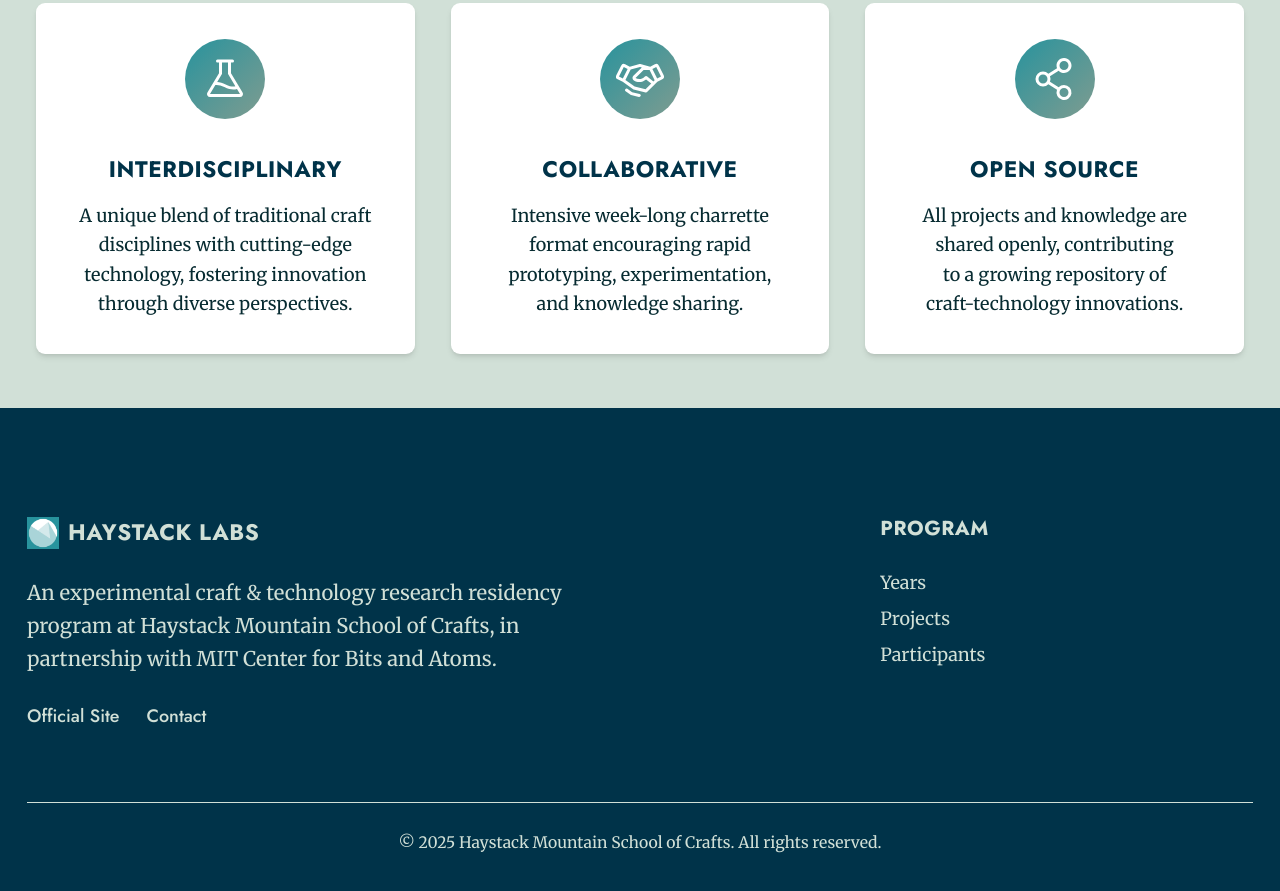
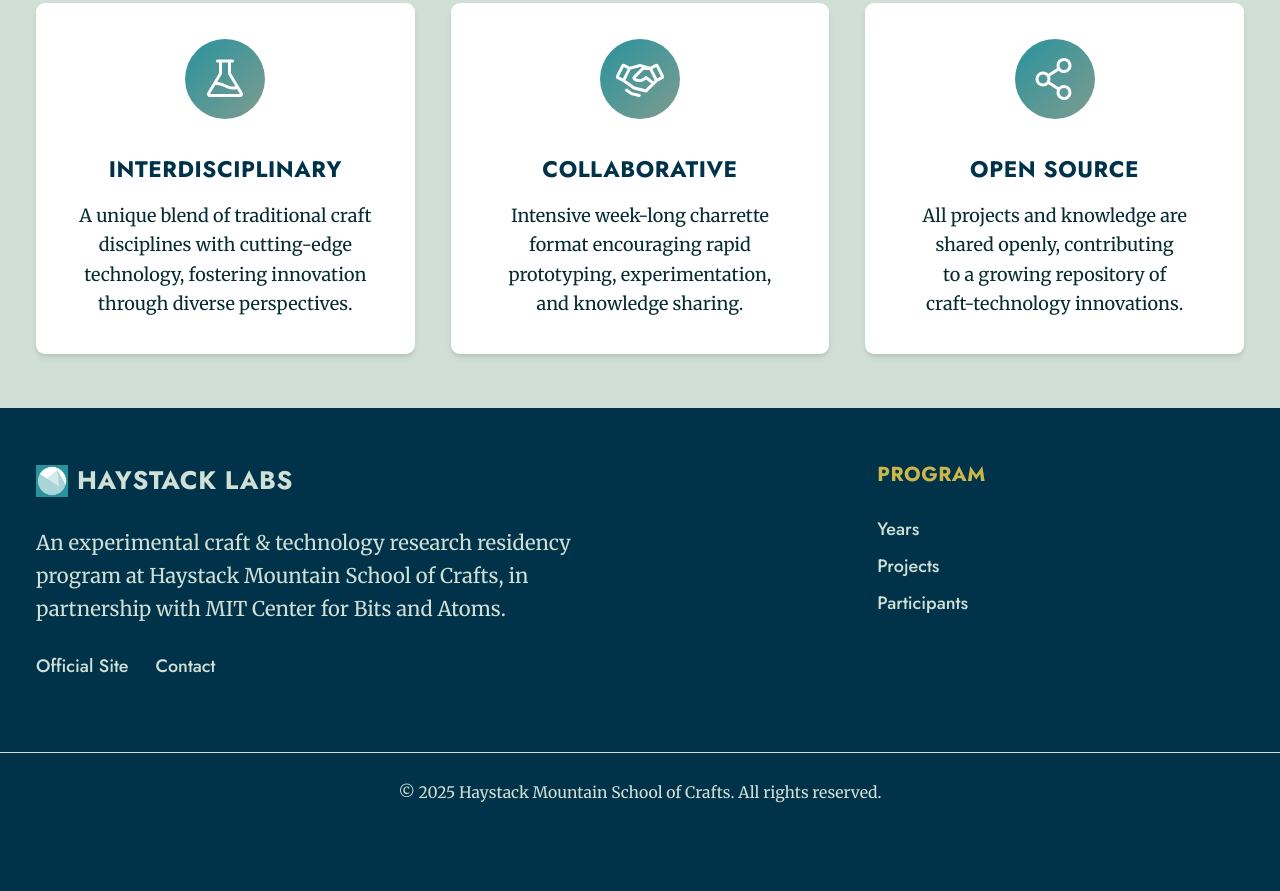
Before and after one commit to jamesrutter/haystack-labs, an Astro site in the folder website/: page / in a window 1280 px wide. Shown: the part 1369-2260 px from the top of the page. After the commit the page ends 2229 px from the top, so only its background shows below. Built offline with nearby package versions, Linux system fonts and the light colour scheme; Astro itself is replaced by a stand-in of ours.

Commit message:
refactor footer and header
greatly simplify the styling

```diff
--- a/website/src/layouts/footer.astro
+++ b/website/src/layouts/footer.astro
@@ -1,157 +1,122 @@
-<footer>
-  <div class="footer__container">
-    <div class="footer__content">
-      <div class="footer__brand">
-        <div class="footer__logo">
-          <span class="footer__logo-icon"
-            ><img src="/logo-icon.png" height="32px" /></span
-          >
-          <span class="footer__logo-text">HAYSTACK LABS</span>
+<footer class="section">
+  <div class="wrapper">
+    <section>
+      <article class="brand">
+        <div class="logo">
+          <span class="icon"><img src="/logo-icon.png" height="32px" /></span>
+          <span class="text">HAYSTACK LABS</span>
         </div>
-        <p class="footer__description">
+        <p class="description">
           An experimental craft & technology research residency program at
           Haystack Mountain School of Crafts, in partnership with MIT Center for
           Bits and Atoms.
         </p>
-        <div class="footer__links">
-          <a href="https://haystack-mtn.org" class="footer__link"
-            >Official Site</a
-          >
-          <a href="mailto:fablab@haystack-mtn.org" class="footer__link"
-            >Contact</a
-          >
+        <div class="links">
+          <a href="https://haystack-mtn.org">Official Site</a>
+          <a href="mailto:fablab@haystack-mtn.org">Contact</a>
         </div>
+      </article>
+
+      <article>
+        <h3 class="title">PROGRAM</h3>
+        <ul>
+          <li><a href="/years">Years</a></li>
+          <li><a href="/projects">Projects</a></li>
+          <li>
+            <a href="/participants">Participants</a>
+          </li>
+        </ul>
+      </article>
+    </section>
   </div>
 
-      <div class="footer__section">
-        <h3 class="footer__section-title">PROGRAM</h3>
-        <ul class="footer__section-list">
-          <li><a href="/years" class="footer__section-link">Years</a></li>
-          <li><a href="/projects" class="footer__section-link">Projects</a></li>
-          <li>
-            <a href="/participants" class="footer__section-link">Participants</a
-            >
-          </li>
-        </ul>
-      </div>
-    </div>
-
-    <div class="footer__bottom">
-      <p class="footer__copyright">
+  <div class="bottom">
+    <p class="copyright">
       © 2025 Haystack Mountain School of Crafts. All rights reserved.
     </p>
-    </div>
   </div>
 </footer>
 
 <style>
-  .footer__container {
-    max-width: var(--container-7xl);
-    margin-inline: auto;
-    padding: var(--space-4xl) var(--space-lg) var(--space-xl);
-  }
-
-  .footer__content {
+  section {
     display: grid;
     grid-template-columns: 2fr 1fr;
     gap: var(--space-4xl);
     margin-bottom: var(--space-3xl);
   }
 
-  .footer__brand {
+  .brand {
     max-width: 600px;
-  }
-
-  .footer__logo {
+    .logo {
       display: flex;
       align-items: center;
       gap: var(--space-sm);
       margin-bottom: var(--space-lg);
       font-family: var(--font-family-display);
       font-weight: var(--font-weight-bold);
-    font-size: var(--font-size-lg);
+      font-size: var(--font-size-xl);
       letter-spacing: var(--letter-spacing-wide);
     }
-
-  .footer__logo-icon {
-    color: var(--color-primary);
-    font-size: var(--font-size-xl);
-  }
-
-  .footer__logo-text {
-    text-transform: uppercase;
-  }
-
-  .footer__description {
+    .description {
+      text-align: left;
       font-size: var(--font-size-base);
       line-height: var(--line-height-relaxed);
       margin-bottom: var(--space-lg);
       color: var(--color-text-primary-dark);
       text-wrap: balance;
     }
+  }
 
-  .footer__links {
+  .links {
     display: flex;
     gap: var(--space-lg);
   }
 
-  .footer__link {
+  a {
     font-family: var(--font-family-display);
     font-weight: var(--font-weight-medium);
     text-decoration: none;
     color: var(--color-text-primary-dark);
     transition: var(--transition-fast);
+    &:hover {
+      color: var(--color-primary);
+    }
   }
 
-  .footer__link:hover {
-    color: var(--color-primary);
-  }
-
-  .footer__section-title {
+  .title {
     font-family: var(--font-family-display);
     font-weight: var(--font-weight-bold);
     font-size: var(--font-size-base);
     text-transform: uppercase;
     letter-spacing: var(--letter-spacing-wide);
     margin-bottom: var(--space-lg);
-    color: var(--color-text-primary-dark);
+    color: var(--color-golden-yellow);
   }
 
-  .footer__section-list {
+  ul {
     list-style: none;
     margin: 0;
     padding: 0;
+    li {
+      margin-bottom: var(--space-sm);
+    }
   }
 
-  .footer__section-list li {
-    margin-bottom: var(--space-sm);
-  }
-
-  .footer__section-link {
-    text-decoration: none;
-    color: var(--color-text-primary-dark);
-    transition: var(--transition-fast);
-  }
-
-  .footer__section-link:hover {
-    color: var(--color-primary);
-  }
-
-  .footer__bottom {
+  .bottom {
     padding-top: var(--space-lg);
     border-top: 1px solid var(--color-haystack-light-seafoam-green);
     text-align: center;
-  }
-
-  .footer__copyright {
+    .copyright {
       font-size: var(--font-size-xs);
       margin: 0;
     }
+  }
 
   @media (max-width: 768px) {
-    .footer__content {
+    section {
       grid-template-columns: 1fr;
-      gap: var(--space-2xl);
+      gap: var(--space-xl);
+      margin-bottom: var(--space-xl);
     }
   }
 </style>
--- a/website/src/layouts/header.astro
+++ b/website/src/layouts/header.astro
@@ -3,7 +3,7 @@
 const currentPath = Astro.url.pathname;
 ---
 
-<header class="header">
+<header>
   <div class="wrapper">
     <div class="brand">
       <a href="/" class="logo">
@@ -41,7 +41,7 @@
 </header>
 
 <style>
-  .header {
+  header {
     background-color: var(--color-surface-secondary-transparent);
     backdrop-filter: blur(10px);
     position: sticky;
@@ -121,4 +121,11 @@
       font-size: var(--font-size-xs);
     }
   }
+  @media (max-width: 480px) {
+    .wrapper {
+      flex-direction: column;
+      align-items: flex-start;
+      gap: var(--space-xs);
+    }
+  }
 </style>
--- a/website/src/styles/global.css
+++ b/website/src/styles/global.css
@@ -220,7 +220,8 @@
   }
 
   h3 {
-    font-size: var(--font-size-2xl);
+    font-size: var(--font-size-xl);
+    color: var(--color-golden-yellow);
   }
 
   h4 {
@@ -253,6 +254,10 @@
     max-width: var(--container-7xl);
     margin-inline: auto;
     padding-inline: var(--space-xl);
+
+    @media (max-width: 768px) {
+      padding-inline: var(--space-md);
+    }
   }
   .section {
     padding: var(--space-2xl) 0;
```
Lines whose indentation alone changed are shown as unchanged.
